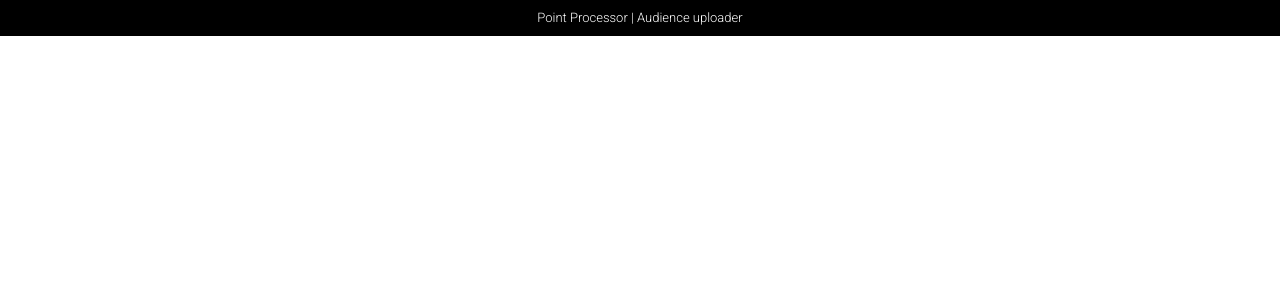
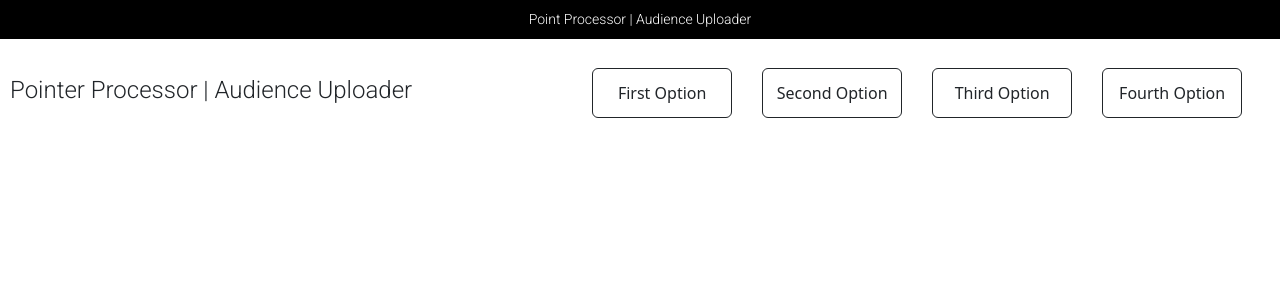
Before and after one commit to Arnisfet/Pointer-Processor, a React (Vite) app: page / in a window 1280 px wide. Shown: the top 300 px of the page. Built offline with nearby package versions, Linux system fonts and the light colour scheme.

Commit message:
Stylish buttons were added

```diff
--- a/package.json
+++ b/package.json
@@ -4,7 +4,6 @@
   "version": "0.0.0",
   "type": "module",
   "scripts": {
-
     "start": "vite",
     "dev": "vite",
     "build": "vite build",
@@ -16,6 +15,8 @@
   },
   "dependencies": {
     "react": "^18.3.1",
-    "react-dom": "^18.3.1"
+    "react-bootstrap": "^2.10.4",
+    "react-dom": "^18.3.1",
+    "bootstrap": "^5.3.0"
   }
 }
--- a/public/styles/header.css
+++ b/public/styles/header.css
@@ -7,31 +7,42 @@
     box-sizing: border-box;
 }
 
-html, body {
-    height: 100%; /* Ensure full height */
-    width: 100%; /* Ensure full width */
-}
-
 .top-header {
     width: 100%; /* Full width */
     margin: 0; /* Remove margin */
     padding: 0; /* Remove padding */
-    background: black; /* Set the background color */
+    background: black;
 }
 
-.down-header {}
-
-
-h1 {
+.top-header h3 {
     font-family: 'Roboto', sans-serif;
     font-weight: 500;
-    font-size: 13px;
+    font-size: 14px;
     line-height: 2.8;
     color: white; /* A softer color for better readability */
     text-align: center; /* Center the text for a balanced look */
     margin-bottom: 20px; /* Add some space below the heading */
 }
 
-h2 {
+.down-header {
+    background: white;
+    /*justify-content: space-between; !* Pushes items to the edges *!*/
+    display: flex;
+    margin-right: 10px;
+}
 
+.down-header h2 {
+    font-family: 'Roboto', sans-serif;
+    font-weight: 100;
+    font-size: 24px;
+    padding: 10px;
+    margin-right: 140px;
+    line-height: 1.8;
 }
+
+.down-header button {
+    margin-top: 9px;
+    margin-left: 30px; /* Adds some space between the h1 and button */
+    width: 140px;
+    height: 50px;
+}
--- a/src/App.jsx
+++ b/src/App.jsx
@@ -1,5 +1,6 @@
 import React from 'react';
 import {Header} from './components/Header.jsx';
+import 'bootstrap/dist/css/bootstrap.min.css'; // Import Bootstrap globally
 import '../public/styles/header.css'
 
 
--- a/src/components/Header.jsx
+++ b/src/components/Header.jsx
@@ -1,13 +1,20 @@
 import React from 'react';
+import Button from 'react-bootstrap/Button';
 
 export function Header() {
   return (
-    <div className="top-header">
-      <h1>Point Processor | Audience uploader</h1>
-    </div>
+    <>
+      <div className="top-header">
+        <h3>Point Processor | Audience Uploader</h3>
+      </div>
+      {/*Pay attention!! Two different divs*/}
+      <div className="down-header">
+        <h2>Pointer Processor | Audience Uploader</h2>
+        <Button variant="outline-dark">First Option</Button>
+        <Button variant="outline-dark">Second Option</Button>
+        <Button variant="outline-dark">Third Option</Button>
+        <Button variant="outline-dark">Fourth Option</Button>
+      </div>
+    </>
   );
 }
-//
-// export function DownHeader() {
-//   return();
-// }
```
Also changed, not shown: src/components/Button.jsx (added), 1 other file (tests, documents, lock files or other folders).
